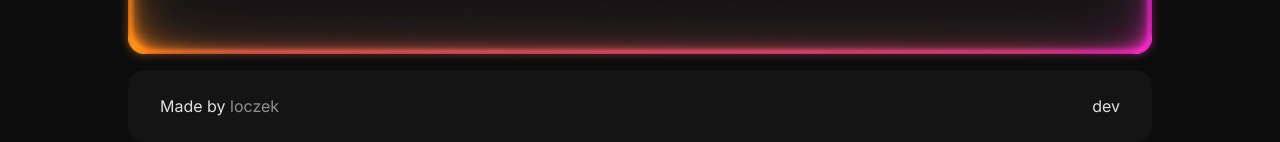
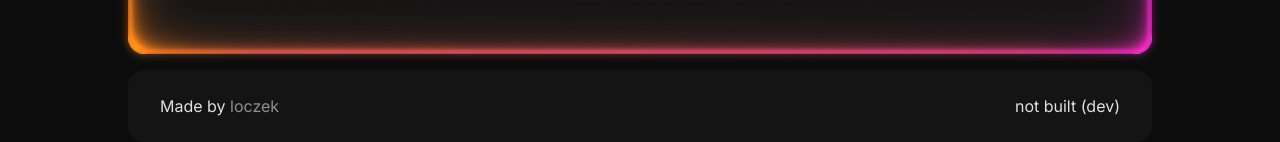
Before and after one commit to loczek/tl, a React (Vite) app in the folder website/: page / in a window 1280 px wide. Shown: the part 655-797 px from the top of the page. Built offline with nearby package versions, Linux system fonts and the light colour scheme.

Commit message:
update footer

```diff
--- a/website/src/components/Footer.tsx
+++ b/website/src/components/Footer.tsx
@@ -4,7 +4,7 @@ function Footer() {
       <span className="py-2 block text-center">
         Made by <span className="opacity-60">loczek</span>
       </span>
-      {import.meta.env.PROD ? "prod" : "dev"}
+      {import.meta.env.PROD ? "built and served (prod)" : "not built (dev)"}
     </footer>
   );
 }
```
